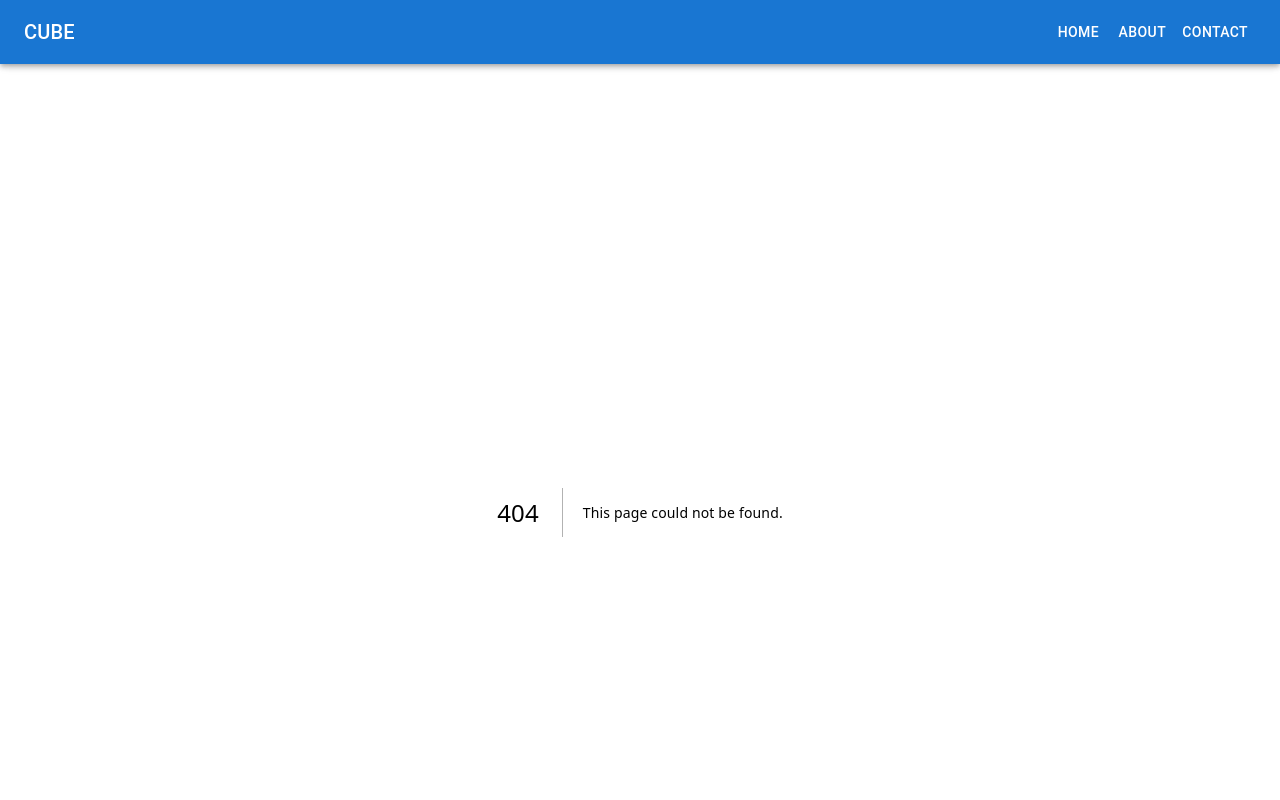
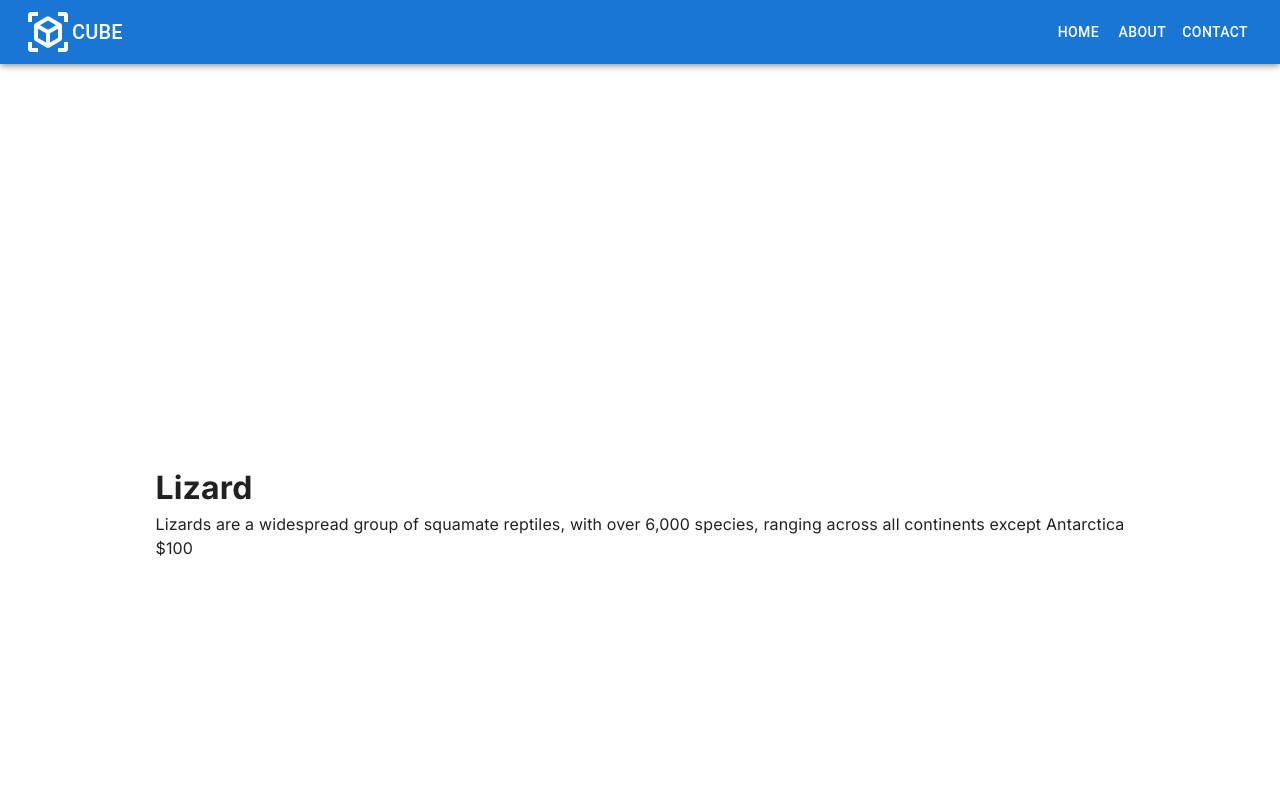
Before and after one commit to julianCostinea/cube_dropship, a Next.js app: page /product/1 in a window 1280 px wide. Before the commit this address had no page. Shown: the top 800 px of the page. Built offline with nearby package versions, Linux system fonts and the light colour scheme.

Commit message:
add singleProduct page

```diff
--- a/public/products.ts
+++ b/public/products.ts
@@ -2,21 +2,20 @@ import { Product } from "@/types/product";
 
 export const products: Product[] = [
   {
-    id: 1,
+    id: "1",
     name: "Lizard",
     description:
       "Lizards are a widespread group of squamate reptiles, with over 6,000 species, ranging across all continents except Antarctica",
     price: 100,
   },
   {
-    id: 2,
+    id: "2",
     name: "Snake",
-    description:
-      "Snakes are elongated, legless, carnivorous reptiles of the suborder Serpentes",
+    description: "Snakes are elongated, legless, carnivorous reptiles of the suborder Serpentes",
     price: 200,
   },
   {
-    id: 3,
+    id: "3",
     name: "Turtle",
     description:
       "Turtles are reptiles of the order Testudines. They are characterized by a bony or cartilaginous shell",
--- a/src/app/components/navbar/navbar.component.tsx
+++ b/src/app/components/navbar/navbar.component.tsx
@@ -15,6 +15,7 @@ import MenuIcon from "@mui/icons-material/Menu";
 import Toolbar from "@mui/material/Toolbar";
 import Typography from "@mui/material/Typography";
 import Button from "@mui/material/Button";
+import ViewInArIcon from "@mui/icons-material/ViewInAr";
 
 import styles from "./navbar.module.scss";
 
@@ -71,6 +72,7 @@ export default function DrawerAppBar(props: Props) {
           >
             <MenuIcon />
           </IconButton>
+          <ViewInArIcon sx={{ display: { xs: "none", sm:"inline-block" }, width: "3rem", height: "3rem" }}/>
           <Typography variant="h6" component="div" sx={{ flexGrow: 1, display: { xs: "none", sm: "block" } }}>
             CUBE
           </Typography>
--- a/src/app/components/product/product.component.tsx
+++ b/src/app/components/product/product.component.tsx
@@ -6,12 +6,14 @@ import CardMedia from "@mui/material/CardMedia";
 import Button from "@mui/material/Button";
 import Typography from "@mui/material/Typography";
 import { Product } from "@/types/product";
+import Link from "next/link";
 
 interface IProps extends Product {}
 
 export default function ProductCard({ description, id, name, price }: IProps) {
   return (
     <Card sx={{ maxWidth: 345 }}>
+      <Link href={`/product/${id}`}>
         <CardMedia
           sx={{ height: 140 }}
           image="https://mui.com/static/images/cards/contemplative-reptile.jpg"
@@ -29,6 +31,7 @@ export default function ProductCard({ description, id, name, price }: IProps) {
           <Button size="small">Share</Button>
           <Button size="small">Learn More</Button>
         </CardActions>
+      </Link>
     </Card>
   );
 }
--- a/src/app/page.module.css
+++ b/src/app/layout.module.css
@@ -8,4 +8,6 @@
 }
 .center {
   width: 100%;
+  display: flex;
+  justify-content: center;
 }
--- a/src/app/layout.tsx
+++ b/src/app/layout.tsx
@@ -3,7 +3,7 @@ import { Inter } from "next/font/google";
 import "./globals.css";
 import DrawerAppBar from "./components/navbar/navbar.component";
 import Footer from "./components/footer/footer.component";
-
+import styles from "./layout.module.css";
 const inter = Inter({ subsets: ["latin"] });
 
 export const metadata: Metadata = {
@@ -20,7 +20,9 @@ export default function RootLayout({
     <html lang="en">
       <body className={inter.className}>
         <DrawerAppBar />
-        {children}
+        <main className={styles.main}>
+          <div className={styles.center}>{children}</div>
+        </main>
         <Footer />
       </body>
     </html>
--- /dev/null
+++ b/src/app/product/[id]/page.tsx
@@ -0,0 +1,20 @@
+import { Product } from "@/types/product";
+import { products } from "../../../../public/products";
+
+export default function ProductPage({ params }: { params: { id: string } }) {
+  const product: Product | undefined = products.find((product) => product.id === params.id);
+
+  return (
+    <div>
+      {product ? (
+        <div>
+          <h1>{product.name}</h1>
+          <p>{product.description}</p>
+          <p>${product.price}</p>
+        </div>
+      ) : (
+        <h1>Product not found</h1>
+      )}
+    </div>
+  );
+}
--- a/src/types/product.ts
+++ b/src/types/product.ts
@@ -1,5 +1,5 @@
 export interface Product {
-  id: number;
+  id: string;
   name: string;
   description: string;
   price: number;
```
Also changed, not shown: src/app/page.tsx (+1 -8 lines). Lines whose indentation alone changed are shown as unchanged.
